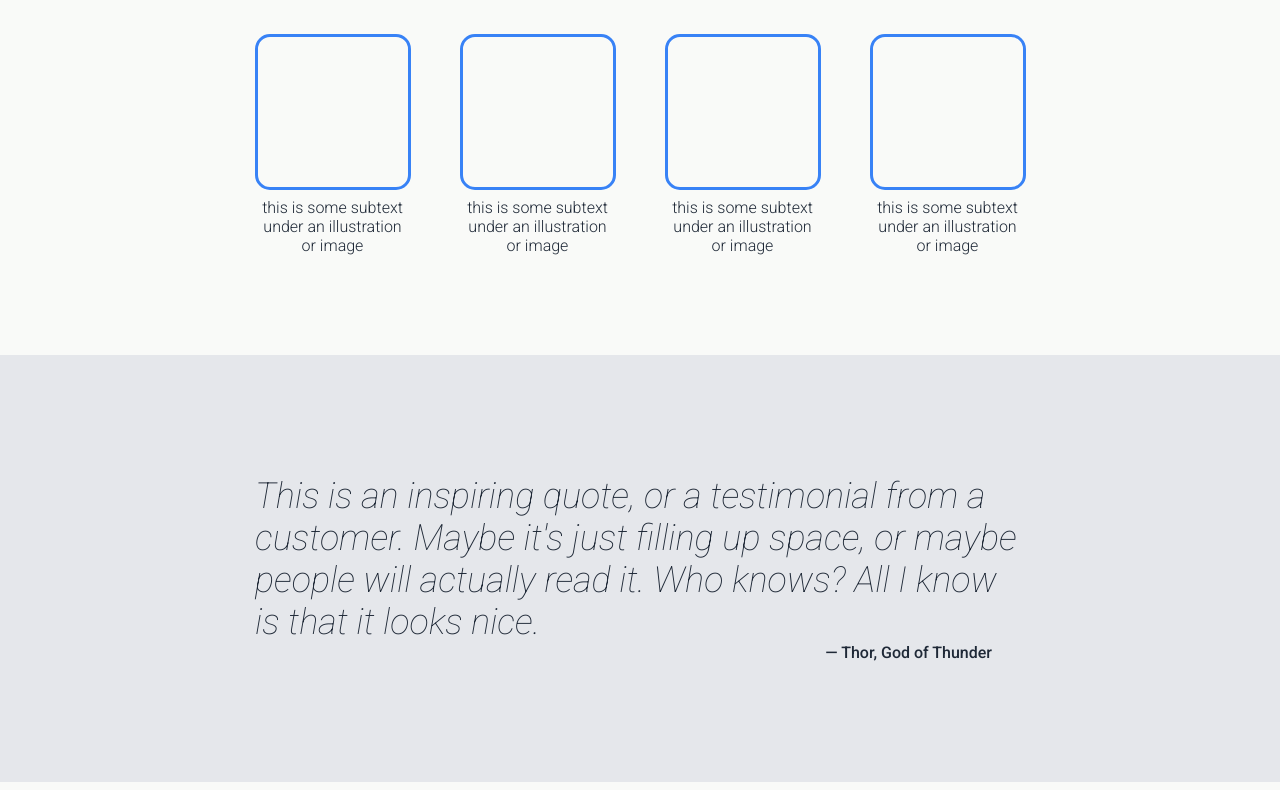
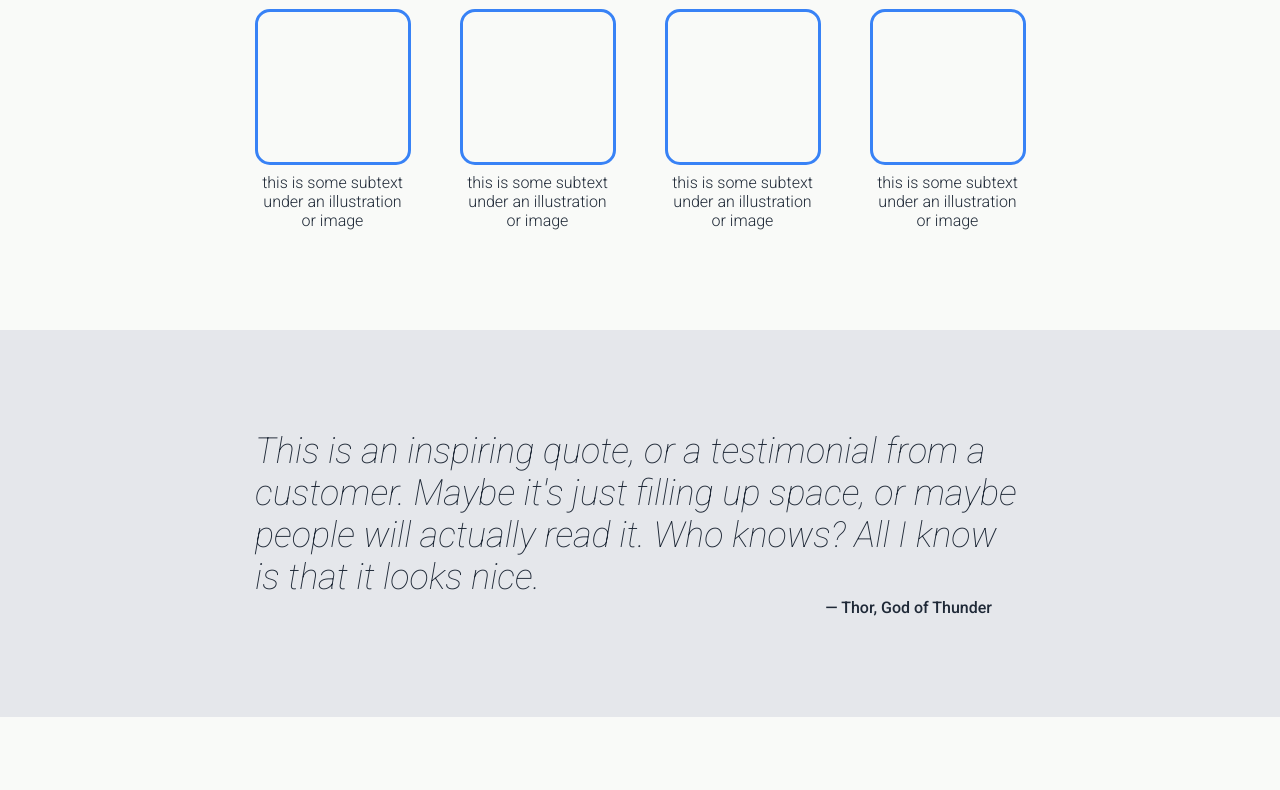
Before and after one commit to shrey9s/landing-page, a plain HTML site: page index.html in a window 1280 px wide. Shown: the part 596-1386 px from the top of the page. Drawn offline with Linux system fonts and the light colour scheme.

Commit message:
Set display to flex for info-section div and adjust padding of sections

```diff
--- a/style.css
+++ b/style.css
@@ -19,6 +19,7 @@ body {
 .hero-section {
     flex: 1;
     display: flex;
+    justify-content: center;
     flex-direction: column;
     padding: 0 200px;
 }
@@ -32,7 +33,7 @@ body {
 }
 
 .header {
-    padding: 15px 0;
+    padding-top: 15px;
 }
 
 .header-logo {
@@ -99,20 +100,25 @@ button {
 
 .info-section {
     flex: 1;
-    padding: 50px 0px 100px;
+    display: flex;
+    align-items: center;
+    justify-content: center;
+    flex-direction: column;
+    gap: 50px;
+    padding: 40px 0 100px;
     background-color: #F9FAF8;
     color: #1F2937;
     text-align: center;
 }
 
 .info-header {
-    margin-bottom: 50px;
     font-size: 36px;
     font-weight: 800;
 }
 
 .info-container {
     display: flex;
+    align-items: center;
     justify-content: center;
     gap: 50px;
 }
@@ -138,8 +144,9 @@ button {
 .quote-section {
     flex: 1;
     display: flex;
+    align-items: center;
     justify-content: center;
-    padding: 120px 0px;
+    padding: 100px 0px;
     background-color: #E5E7EB;
 }
 
@@ -164,6 +171,7 @@ button {
 .signup-section {
     flex: 1;
     display: flex;
+    align-items: center;
     justify-content: center;
     padding: 80px 0px;
     background-color: #F9FAF8;
```
